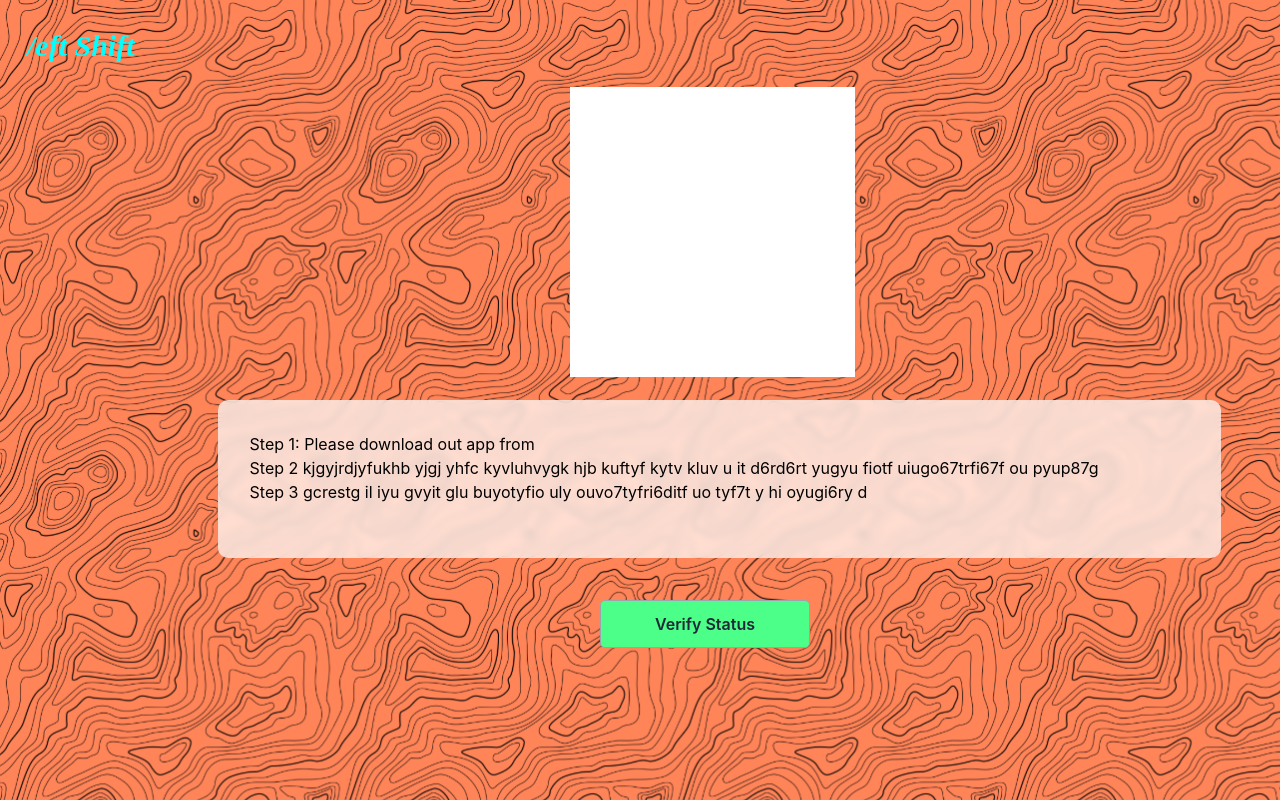
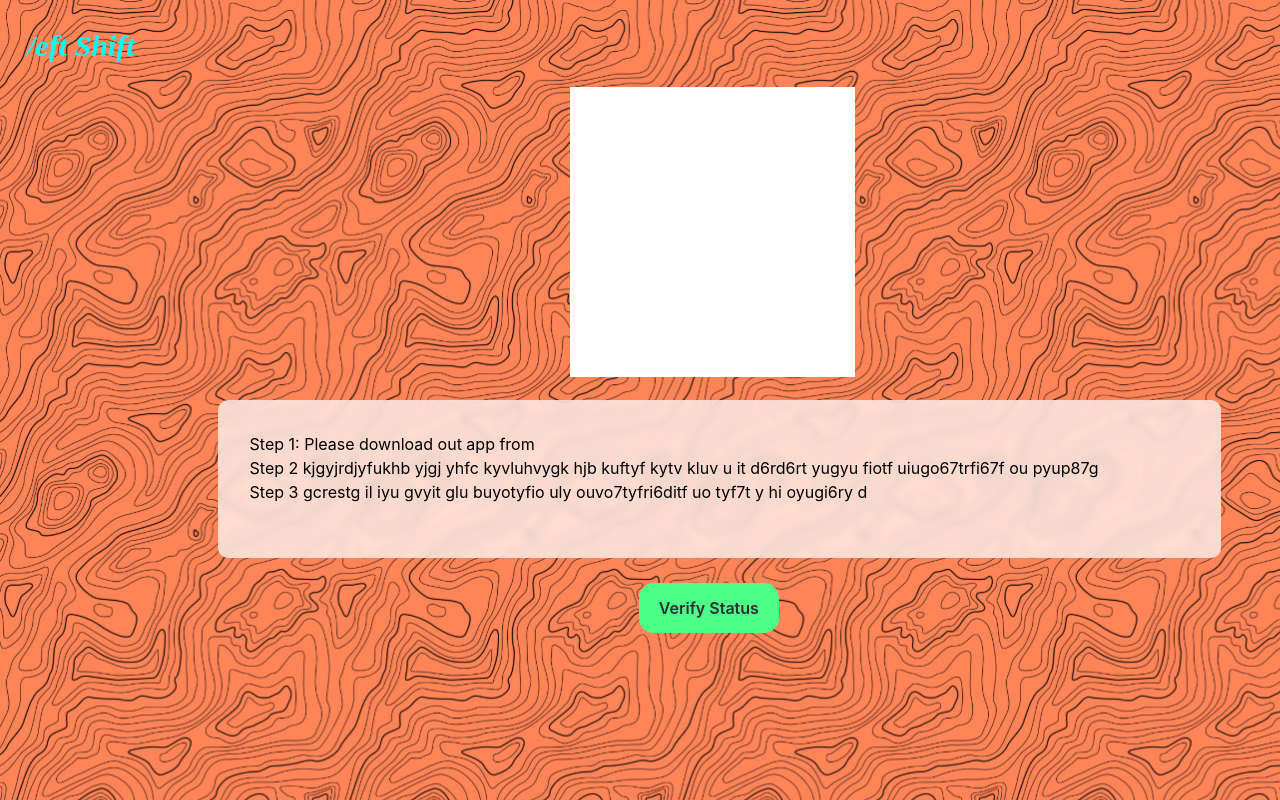
Before and after one commit to whitedevil31/SIH2022, a React (Create React App) app in the folder client/: page /scan in a window 1280 px wide. Built offline with nearby package versions, Linux system fonts and the light colour scheme.

Commit message:
jump retry

```diff
--- a/client/src/components/PageTwo.js
+++ b/client/src/components/PageTwo.js
@@ -47,13 +47,13 @@ export default function PageTwo() {
               tyf7t y hi oyugi6ry d
             </li>
           </ul>
-        </div>
-        <button
+          <button
           onClick={openModal}
-          class="bg-green-400 hover:bg-gray-100 text-gray-800 font-bold font-semibold py-2 px-4 border border-gray-400 rounded verify-btn"
+          class="verifybutton"
         >
           Verify Status
         </button>
+        </div>
 
         <Modal
           isOpen={modalIsOpen}
```
